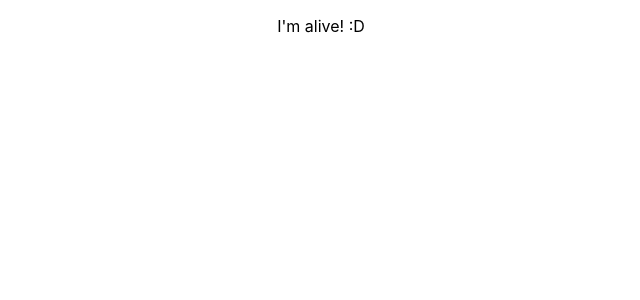
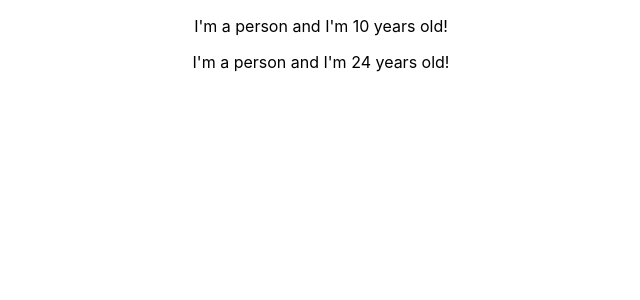
Before and after one commit to masterwok/udemy-react, a React (Create React App) app: page / in a window 1280 px wide. Shown: the top 300 px of the page, without its empty margins (319-959 px from the left). Built offline with nearby package versions, Linux system fonts and the light colour scheme.

Commit message:
master - Outputting Dynamic Content
This chapter focused on the ability of ReactJS components to output
content dynamically.

```diff
--- a/src/App.js
+++ b/src/App.js
@@ -7,6 +7,7 @@ class App extends Component {
         return (
             <div className="App">
                 <Person/>
+                <Person/>
             </div>
         );
     }
--- a/src/Person/Person.js
+++ b/src/Person/Person.js
@@ -1,9 +1,10 @@
 import React from 'react';
 
+const getAge = () => Math.floor(Math.random() * 28);
 
 const person = () => {
     return (
-        <p>I'm alive! :D</p>
+        <p>I'm a person and I'm {getAge()} years old!</p>
     )
 };
 
```
